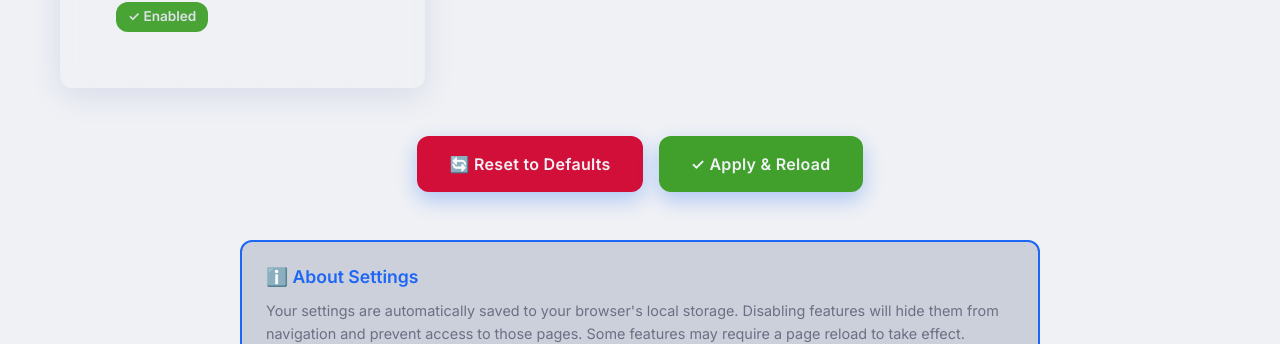
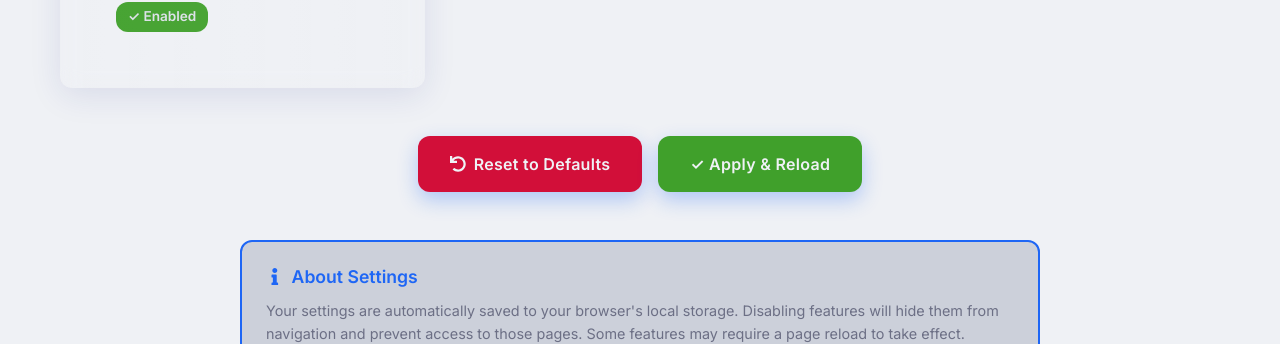
Before and after one commit to aruncs31s/esdc-frontend, a React (Vite) app: page /settings in a window 1280 px wide. Shown: the part 2891-3235 px from the top of the page. Built offline with nearby package versions, Linux system fonts and the light colour scheme; no server answers.

Commit message:
add icons for reset and about settings in the Settings component

```diff
--- a/src/pages/Settings.tsx
+++ b/src/pages/Settings.tsx
@@ -13,7 +13,12 @@ import {
   FaProjectDiagram,
   FaGraduationCap,
   FaBell,
-  FaBox
+  FaBox,
+  FaInfo,
+  FaUndo,
+  FaKorvue,
+  FaRedo,
+  FaApplePay
 } from 'react-icons/fa';
 
 // Interface for feature item
@@ -334,7 +339,7 @@ const Settings = () => {
               fontWeight: '600'
             }}
           >
-            🔄 Reset to Defaults
+            <div><FaUndo /></div> Reset to Defaults
           </button>
           <button
             onClick={() => window.location.reload()}
@@ -370,7 +375,10 @@ const Settings = () => {
             color: 'var(--blue)',
             marginBottom: '0.75rem'
           }}>
-            ℹ️ About Settings
+            <div className='flex items-center gap-2'>
+            <FaInfo /> About Settings
+
+            </div>
           </h3>
           <p style={{
             fontSize: '0.9rem',
```
